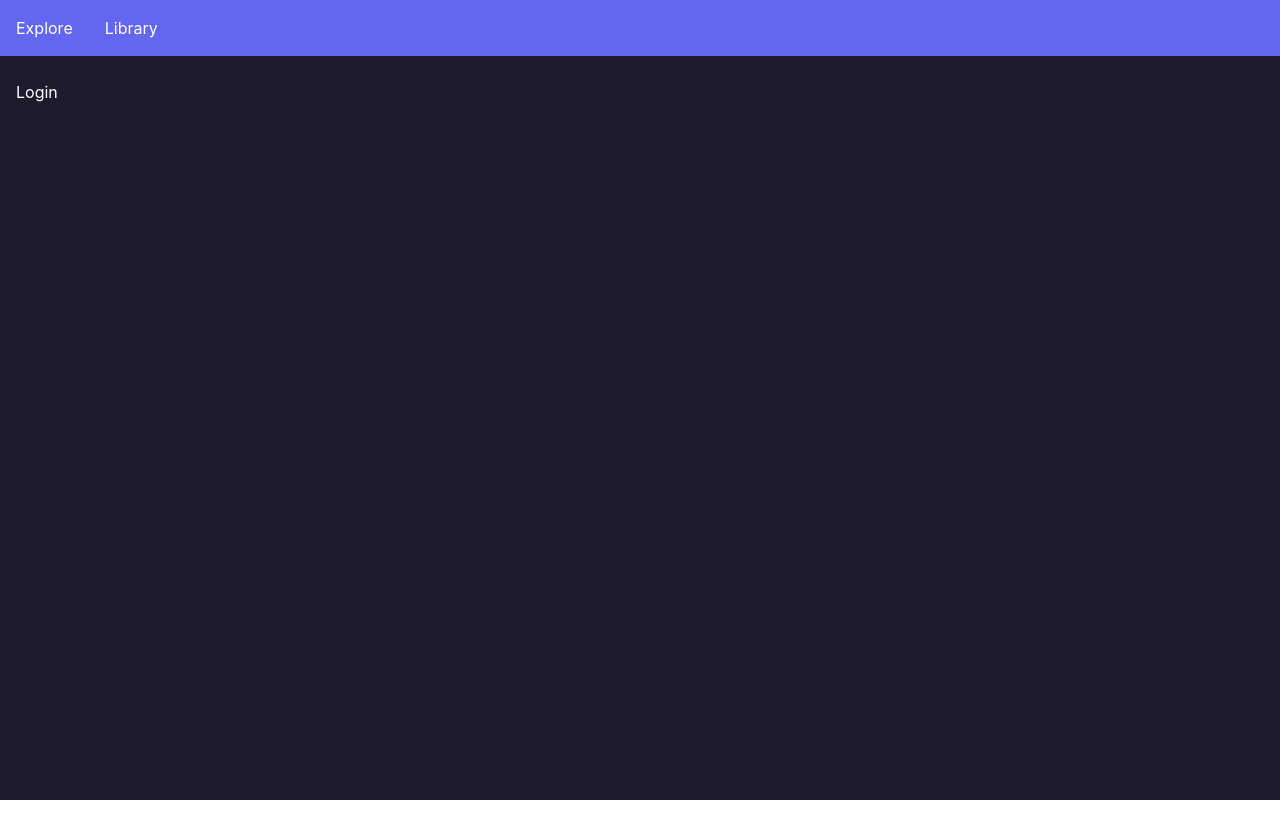
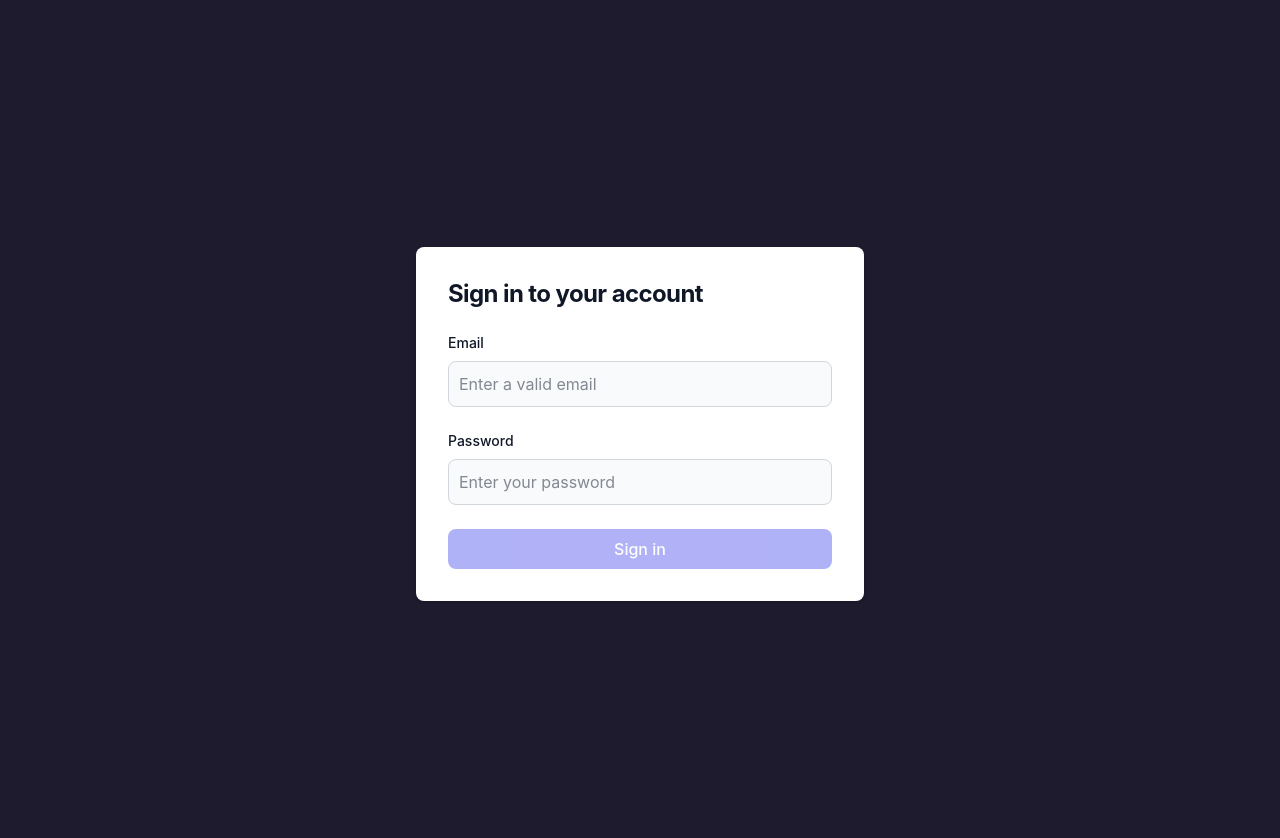
Before and after one commit to matew17/otakuflow, a Vue app: page /login in a window 1280 px wide. Shown: the top 838 px of the page. Before the commit the page ends 800 px from the top, so only its background shows below. Built offline with nearby package versions, Linux system fonts and the light colour scheme; what @tanstack/vue-query would draw is missing.

Commit message:
Feat: Phase 3

```diff
--- a/src/components/AppHeader.vue
+++ b/src/components/AppHeader.vue
@@ -1,5 +1,15 @@
 <script setup lang="ts">
-import { RouterLink } from 'vue-router'
+import { useAuthStore } from '@/stores/useAuthStore'
+import { RouterLink, useRouter } from 'vue-router'
+import BaseButton from './BaseButton.vue'
+
+const { logout } = useAuthStore()
+const router = useRouter()
+
+const logoutForm = async () => {
+  await logout()
+  router.push({ path: 'login' })
+}
 </script>
 
 <template>
@@ -10,5 +20,7 @@ import { RouterLink } from 'vue-router'
     <RouterLink class="p-2" activeClass=" border border-black text-black" to="/library">
       Library
     </RouterLink>
+
+    <BaseButton @click="logoutForm" variant="secondary">Logout</BaseButton>
   </nav>
 </template>
--- a/src/components/BaseButton.vue
+++ b/src/components/BaseButton.vue
@@ -1,5 +1,6 @@
 <script setup lang="ts">
 defineProps<{
+  type?: 'button' | 'submit' | 'reset'
   variant?: 'primary' | 'secondary'
   disabled?: boolean
 }>()
@@ -9,13 +10,14 @@ defineEmits<{ click: [e: MouseEvent] }>()
 <template>
   <button
     :class="[
-      'px-4 py-2 rounded-lg font-medium transition-colors cursor-pointer',
+      'px-4 py-2 rounded-lg font-medium transition-colors cursor-pointer w-full',
       variant === 'secondary'
         ? 'bg-surface-light text-white hover:bg-surface'
         : 'bg-primary text-white hover:bg-primary-hover',
       disabled && 'opacity-50 cursor-not-allowed',
     ]"
     :disabled="disabled"
+    :type="type"
     @click="$emit('click', $event)"
   >
     <!-- Like children or Content projection -->
--- a/src/components/BaseInput.vue
+++ b/src/components/BaseInput.vue
@@ -4,6 +4,7 @@ withDefaults(
     label?: string
     placeholder?: string
     type?: string
+    id?: string
   }>(),
   {
     type: 'text',
@@ -14,16 +15,16 @@ const model = defineModel<string>()
 </script>
 
 <template>
-  <div class="flex flex-col gap-1">
-    <label v-if="label" class="text-sm text-gray-400">
+  <div>
+    <label :for="id" class="block mb-2 text-sm font-medium text-gray-900 dark:text-white">
       {{ label }}
     </label>
-
     <input
+      :id="id"
+      :type="type"
       v-model="model"
       :placeholder="placeholder"
-      class="bg-surface-light border border-gray-700 rounded-lg px-3 py-2 text-white placeholder-gray-500 focus:outline-none focus:ring-2 focus:ring-primary"
-      :type="type"
+      class="bg-gray-50 border border-gray-300 text-gray-900 rounded-lg focus:ring-primary-600 focus:border-primary-600 block w-full p-2.5 dark:bg-gray-700 dark:border-gray-600 dark:placeholder-gray-400 dark:text-white dark:focus:ring-blue-500 dark:focus:border-blue-500"
     />
   </div>
 </template>
--- a/src/layouts/DefaultLayout.vue
+++ b/src/layouts/DefaultLayout.vue
@@ -1,10 +1,14 @@
 <script setup lang="ts">
 import AppHeader from '@/components/AppHeader.vue'
+import { useAuthStore } from '@/stores/useAuthStore'
+
+const auth = useAuthStore()
 </script>
 
 <template>
   <div class="min-h-screen bg-surface text-white">
-    <AppHeader />
+    <AppHeader v-if="auth.isLoggedIn" />
+
     <main class="max-w-7xl mx-auto px-4 py-6">
       <router-view />
     </main>
--- a/src/router/index.ts
+++ b/src/router/index.ts
@@ -5,6 +5,11 @@ import ExploreView from '@/views/ExploreView.vue'
 import LibraryView from '@/views/LibraryView.vue'
 import LoginView from '@/views/LoginView.vue'
 import DefaultLayout from '@/layouts/DefaultLayout.vue'
+import { useAuthStore } from '@/stores/useAuthStore'
+
+const loginMeta = {
+  requiresAuth: true,
+}
 
 const routes: RouteRecordRaw[] = [
   {
@@ -12,10 +17,10 @@ const routes: RouteRecordRaw[] = [
     component: DefaultLayout,
     redirect: 'explore',
     children: [
-      { path: '/explore', component: ExploreView, meta: { layout: 'DefaultLayout' } },
-      { path: '/anime/:id', component: AnimeDetailView },
-      { path: '/library', component: LibraryView },
-      { path: '/login', component: LoginView },
+      { path: 'explore', component: ExploreView, meta: loginMeta },
+      { path: 'anime/:id', component: AnimeDetailView, meta: loginMeta },
+      { path: 'library', component: LibraryView, meta: loginMeta },
+      { path: 'login', component: LoginView },
     ],
   },
 ]
@@ -25,4 +30,14 @@ const router = createRouter({
   routes,
 })
 
+router.beforeEach((to) => {
+  const auth = useAuthStore()
+
+  if (to.meta.requiresAuth && !auth.isLoggedIn) {
+    return { path: 'login', query: { redirect: to.fullPath } }
+  }
+
+  return true
+})
+
 export default router
--- /dev/null
+++ b/src/stores/useAuthStore.ts
@@ -0,0 +1,24 @@
+import { defineStore } from 'pinia'
+import { computed, ref } from 'vue'
+
+type User = { username: string } | null
+
+export const useAuthStore = defineStore('', () => {
+  const user = ref<User>(null)
+  const isLoggedIn = computed(() => user.value !== null)
+
+  const login = (username: string) => {
+    user.value = { username }
+  }
+
+  const logout = () => {
+    user.value = null
+  }
+
+  return {
+    user,
+    isLoggedIn,
+    login,
+    logout,
+  }
+})
--- a/src/views/LoginView.vue
+++ b/src/views/LoginView.vue
@@ -1,5 +1,70 @@
-<script setup lang="ts"></script>
+<script setup lang="ts">
+import BaseButton from '@/components/BaseButton.vue'
+import BaseInput from '@/components/BaseInput.vue'
+import { useAuthStore } from '@/stores/useAuthStore'
+import { reactive } from 'vue'
+import { useRoute, useRouter } from 'vue-router'
+// storeToRef helps detructuring store and making it a ref
+// const store = useAuthStore()
+// const { isLoggedIn } = storeToRefs(store)
+
+const form = reactive<{
+  email: string
+  password: string
+}>({ email: '', password: '' })
+
+const { login } = useAuthStore()
+
+const route = useRoute()
+const router = useRouter()
+
+const loginForm = async () => {
+  if (form.email && form.password) {
+    const path = route.query?.redirect?.toString() ?? 'explore'
+
+    await login(form.email)
+
+    router.push({ path })
+
+    return
+  }
+}
+</script>
 
 <template>
-  <h1>Login</h1>
+  <section>
+    <div class="flex flex-col items-center justify-center px-6 py-8 mx-auto md:h-screen lg:py-0">
+      <div
+        class="w-full bg-white rounded-lg shadow dark:border md:mt-0 sm:max-w-md xl:p-0 dark:bg-gray-800 dark:border-gray-700"
+      >
+        <div class="p-6 space-y-4 md:space-y-6 sm:p-8">
+          <h1
+            class="text-xl font-bold leading-tight tracking-tight text-gray-900 md:text-2xl dark:text-white"
+          >
+            Sign in to your account
+          </h1>
+
+          <form class="space-y-4 md:space-y-6" novalidate @submit.prevent="loginForm">
+            <BaseInput
+              id="email"
+              label="Email"
+              placeholder="Enter a valid email"
+              type="email"
+              v-model="form.email"
+            />
+            <BaseInput
+              id="password"
+              label="Password"
+              placeholder="Enter your password"
+              type="password"
+              v-model="form.password"
+            />
+            <BaseButton type="submit" :disabled="!form.email || !form.password">
+              Sign in
+            </BaseButton>
+          </form>
+        </div>
+      </div>
+    </div>
+  </section>
 </template>
```
